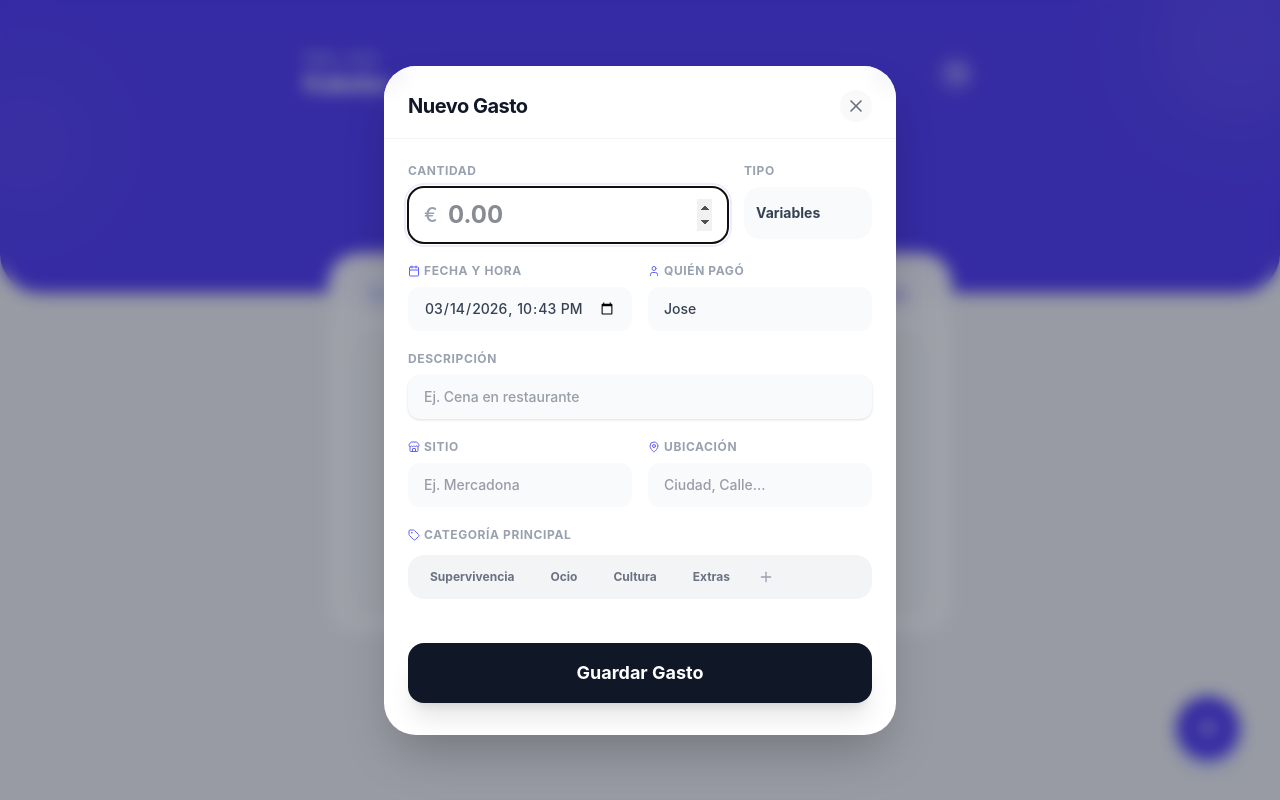
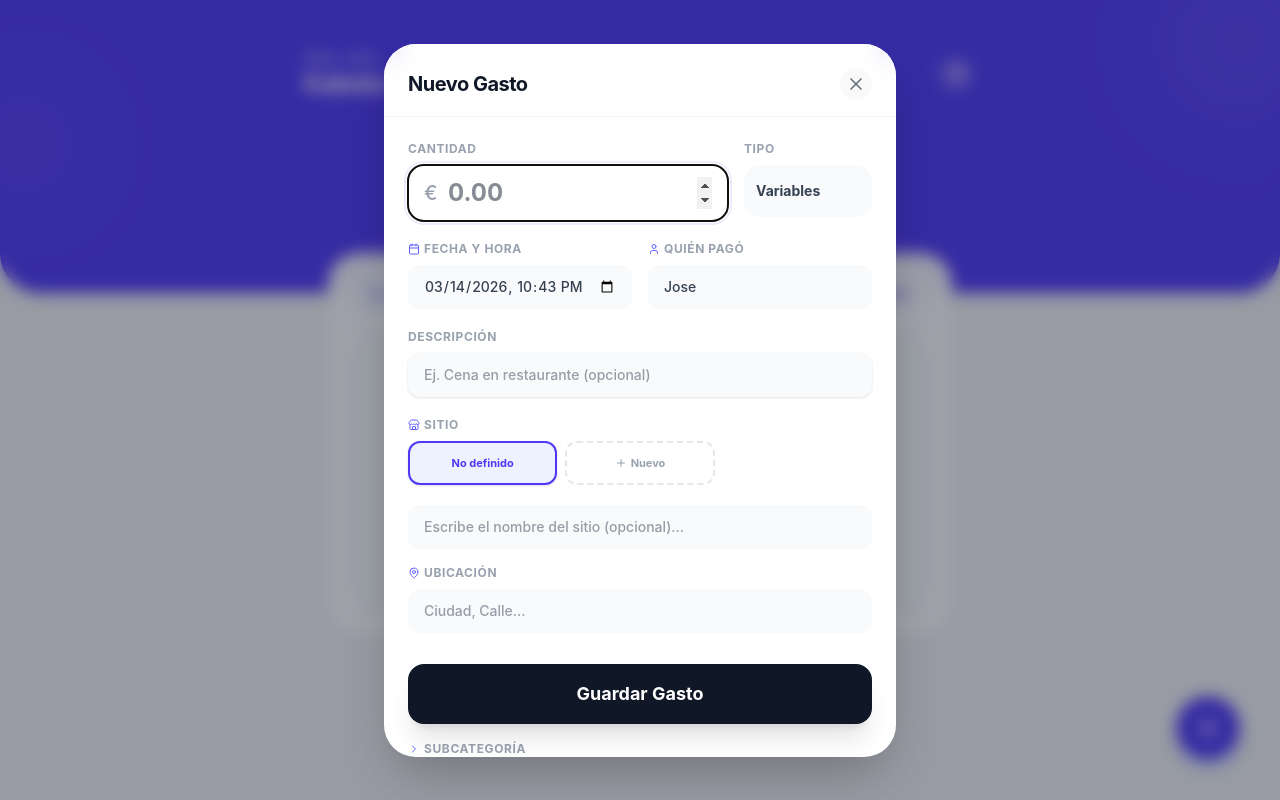
Before and after one commit to jpgmahedero/kakebo-pwa-ai, a React (Vite) app: page / in a window 1280 px wide. Both pictures are taken after a click on the button "Añadir nuevo gasto". Built offline with nearby package versions, Linux system fonts and the light colour scheme.

Commit message:
feat: implement persistent places management, make description optional, and reset database

```diff
--- a/src/Implementation Plan.md
+++ b/src/Implementation Plan.md
@@ -12,13 +12,15 @@ Antes de pasar a la planificación mensual, debemos asegurar que el modelo de da
 - Eliminar tipo `Pillar`.
 - `Category`: Categoría de nivel superior (ej: Supervivencia, Ocio).
 - `SubCategory`: Pertenece a una `Category` (ej: Comida, Transporte).
-- `Expense`: Incluye `categoryId` y `subCategoryId`.
+- `Place`: Sitio guardado (ej: Mercadona, Bar Paco).
+- `Expense`: Incluye `categoryId`, `subCategoryId` y opcionalmente `placeId`.
 
 ### [Gastos]
 
 #### [MODIFICAR] [AddExpenseForm.tsx](file:///home/jose/Documents/dev/kakebo/kakebo-pwa-ai/src/components/AddExpenseForm.tsx)
 - Añadir prop `initialData` para cargar datos al editar.
 - Cambiar el título "Nuevo Gasto" a "Editar Gasto" según el modo.
+- Implementar gestión de Sitios (Selección, Creación y Borrado).
 
 #### [MODIFICAR] [App.tsx](file:///home/jose/Documents/dev/kakebo/kakebo-pwa-ai/src/App.tsx)
 - Gestionar estado `editingExpense`.
--- a/src/components/AddExpenseForm.tsx
+++ b/src/components/AddExpenseForm.tsx
@@ -1,7 +1,7 @@
 import { useState, useEffect } from 'react';
 import { X, MapPin, Store, User, Calendar, Tag, Plus, ChevronRight, Trash2 } from 'lucide-react';
 import { useExpenseStore } from '../store/useExpenseStore';
-import type { Expense, ExpenseType, Category, SubCategory } from '../types';
+import type { Expense, ExpenseType, Category, SubCategory, Place } from '../types';
 
 interface Props {
   isOpen: boolean;
@@ -11,31 +11,35 @@ interface Props {
 }
 
 export function AddExpenseForm({ isOpen, onClose, onSave, initialData }: Props) {
-  const { categories, subCategories, addCategory, addSubCategory, removeSubCategory } = useExpenseStore();
+  const { categories, subCategories, places, addCategory, addSubCategory, removeSubCategory, addPlace, removePlace } = useExpenseStore();
 
   const [amount, setAmount] = useState('');
   const [description, setDescription] = useState('');
   const [categoryId, setCategoryId] = useState('');
   const [subCategoryId, setSubCategoryId] = useState('');
+  const [placeId, setPlaceId] = useState('');
   const [whoPaid, setWhoPaid] = useState('Jose');
   const [knownPlace, setKnownPlace] = useState('');
   const [location, setLocation] = useState('');
   const [type, setType] = useState<ExpenseType>('variable');
   const [date, setDate] = useState(new Date().toISOString().slice(0, 16));
 
-  // State for new category/subcategory creation
+  // State for new category/subcategory/place creation
   const [isAddingNewCategory, setIsAddingNewCategory] = useState(false);
   const [newCategoryName, setNewCategoryName] = useState('');
   const [isAddingNewSubCategory, setIsAddingNewSubCategory] = useState(false);
   const [newSubCategoryName, setNewSubCategoryName] = useState('');
+  const [isAddingNewPlace, setIsAddingNewPlace] = useState(false);
+  const [newPlaceName, setNewPlaceName] = useState('');
 
   // Handle initialData for editing
   useEffect(() => {
     if (initialData) {
       setAmount(initialData.amount.toString());
-      setDescription(initialData.description);
+      setDescription(initialData.description || '');
       setCategoryId(initialData.categoryId);
       setSubCategoryId(initialData.subCategoryId || '');
+      setPlaceId(initialData.placeId || '');
       setWhoPaid(initialData.whoPaid);
       setKnownPlace(initialData.knownPlace || '');
       setLocation(initialData.location || '');
@@ -45,6 +49,8 @@ export function AddExpenseForm({ isOpen, onClose, onSave, initialData }: Props)
       // Default initial states when not editing
       setAmount('');
       setDescription('');
+      setCategoryId(categories.length > 0 ? categories[0].id : '');
+      setPlaceId('');
       setWhoPaid('Jose');
       setKnownPlace('');
       setLocation('');
@@ -104,18 +110,34 @@ export function AddExpenseForm({ isOpen, onClose, onSave, initialData }: Props)
     setIsAddingNewSubCategory(false);
   };
 
+  const handleAddNewPlace = () => {
+    if (!newPlaceName.trim()) return;
+
+    const newPlc: Place = {
+      id: crypto.randomUUID(),
+      name: newPlaceName.trim()
+    };
+
+    addPlace(newPlc);
+    setPlaceId(newPlc.id);
+    setKnownPlace(''); // Limpiar texto manual al crear uno guardado
+    setNewPlaceName('');
+    setIsAddingNewPlace(false);
+  };
+
   const handleSubmit = (e: React.FormEvent) => {
     e.preventDefault();
-    if (!amount || !description || !categoryId) return;
+    if (!amount || !categoryId) return;
 
     onSave({
       amount: parseFloat(amount),
       description,
       categoryId,
       subCategoryId,
+      placeId,
       date: new Date(date).toISOString(),
       type,
-      knownPlace,
+      knownPlace: places.find(p => p.id === placeId)?.name || knownPlace,
       location,
       whoPaid,
       paymentMethod: 'Tarjeta',
@@ -214,27 +236,115 @@ export function AddExpenseForm({ isOpen, onClose, onSave, initialData }: Props)
             <label className="block text-xs font-bold text-gray-400 uppercase tracking-wider mb-2 font-['Inter']">Descripción</label>
             <input
               type="text"
-              required
               value={description}
               onChange={(e) => setDescription(e.target.value)}
-              placeholder="Ej. Cena en restaurante"
+              placeholder="Ej. Cena en restaurante (opcional)"
               className="w-full px-4 py-3 bg-gray-50 border-0 rounded-xl text-sm font-medium text-gray-700 focus:ring-4 focus:ring-indigo-600/10 focus:bg-white transition-all shadow-sm"
             />
           </div>
 
-          <div className="grid grid-cols-2 gap-4">
-            <div>
+          <div className="space-y-4">
+            <div className="space-y-3">
               <label className="block text-xs font-bold text-gray-400 uppercase tracking-wider mb-2 flex items-center gap-1 font-['Inter']">
                 <Store className="w-3 h-3 text-indigo-500" /> Sitio
               </label>
+
+              <div className="grid grid-cols-3 gap-2">
+                <button
+                  type="button"
+                  onClick={() => {
+                    setPlaceId('');
+                    // Permite que knownPlace se mantenga si el usuario está escribiendo
+                  }}
+                  className={`py-3 px-2 rounded-xl text-[11px] font-bold transition-all border-2 ${
+                    placeId === ''
+                      ? 'bg-indigo-50 border-indigo-600 text-indigo-600 shadow-sm'
+                      : 'bg-white border-transparent text-gray-500 hover:bg-gray-50 hover:border-gray-200 shadow-sm'
+                  }`}
+                >
+                  No definido
+                </button>
+                {places.map((place) => (
+                  <div key={place.id} className="relative group">
+                    <button
+                      type="button"
+                      onClick={() => {
+                        setPlaceId(place.id);
+                        setKnownPlace(''); // Limpiar texto manual si selecciona uno guardado
+                      }}
+                      className={`w-full py-3 px-2 rounded-xl text-[11px] font-bold transition-all border-2 pr-7 ${
+                        placeId === place.id
+                          ? 'bg-indigo-50 border-indigo-600 text-indigo-600 shadow-sm'
+                          : 'bg-white border-transparent text-gray-500 hover:bg-gray-50 hover:border-gray-200 shadow-sm'
+                      }`}
+                    >
+                      {place.name}
+                    </button>
+                    <button
+                      type="button"
+                      onClick={(e) => {
+                        e.stopPropagation();
+                        if (confirm(`¿Eliminar el sitio "${place.name}"?`)) {
+                          removePlace(place.id);
+                          if (placeId === place.id) setPlaceId('');
+                        }
+                      }}
+                      className="absolute right-1.5 top-1/2 -translate-y-1/2 p-1 text-gray-300 hover:text-red-500 opacity-0 group-hover:opacity-100 transition-opacity"
+                    >
+                      <Trash2 className="w-3 h-3" />
+                    </button>
+                  </div>
+                ))}
+
+                {!isAddingNewPlace ? (
+                  <button
+                    type="button"
+                    onClick={() => setIsAddingNewPlace(true)}
+                    className="py-3 px-2 rounded-xl text-[11px] font-bold transition-all border-2 border-dashed border-gray-200 text-gray-400 hover:border-indigo-300 hover:text-indigo-400 flex items-center justify-center gap-1 bg-white"
+                  >
+                    <Plus className="w-3 h-3" /> Nuevo
+                  </button>
+                ) : (
+                  <div className="col-span-3 flex gap-2 animate-in slide-in-from-top-2 duration-200">
+                    <input
+                      type="text"
+                      value={newPlaceName}
+                      onChange={(e) => setNewPlaceName(e.target.value)}
+                      placeholder="Nombre del sitio..."
+                      className="flex-1 px-4 py-2 bg-gray-50 border-2 border-indigo-100 rounded-xl text-sm focus:ring-0 focus:border-indigo-600"
+                      autoFocus
+                    />
+                    <button
+                      type="button"
+                      onClick={handleAddNewPlace}
+                      className="px-4 py-2 bg-indigo-600 text-white rounded-xl text-xs font-bold shadow-md"
+                    >
+                      Añadir
+                    </button>
+                    <button
+                      type="button"
+                      onClick={() => setIsAddingNewPlace(false)}
+                      className="px-2 py-2 text-gray-400 hover:text-gray-600"
+                    >
+                      <X className="w-4 h-4" />
+                    </button>
+                  </div>
+                )}
+              </div>
+
+              {placeId === '' && (
+                <div className="pt-2">
                   <input
                     type="text"
                     value={knownPlace}
                     onChange={(e) => setKnownPlace(e.target.value)}
-                placeholder="Ej. Mercadona"
+                    placeholder="Escribe el nombre del sitio (opcional)..."
                     className="w-full px-4 py-3 bg-gray-50 border-0 rounded-xl text-sm font-medium text-gray-700 focus:ring-4 focus:ring-indigo-600/10"
                   />
                 </div>
+              )}
+            </div>
+
             <div>
               <label className="block text-xs font-bold text-gray-400 uppercase tracking-wider mb-2 flex items-center gap-1 font-['Inter']">
                 <MapPin className="w-3 h-3 text-indigo-500" /> Ubicación
--- a/src/components/ExpenseList.tsx
+++ b/src/components/ExpenseList.tsx
@@ -16,7 +16,7 @@ const IconMap = (name: string, props: any) => {
 };
 
 export function ExpenseList({ expenses, onExpenseClick }: Props) {
-  const { categories, subCategories } = useExpenseStore();
+  const { categories, subCategories, places } = useExpenseStore();
 
   if (expenses.length === 0) {
     return (
@@ -37,6 +37,8 @@ export function ExpenseList({ expenses, onExpenseClick }: Props) {
       {expenses.map((expense) => {
         const category = categories.find(c => c.id === expense.categoryId);
         const subCategory = subCategories.find(s => s.id === expense.subCategoryId);
+        const place = places.find(p => p.id === expense.placeId);
+        const placeName = place?.name || expense.knownPlace;
         const dateObj = new Date(expense.date);
         const timeStr = dateObj.toLocaleTimeString('es-ES', { hour: '2-digit', minute: '2-digit' });
 
@@ -55,10 +57,12 @@ export function ExpenseList({ expenses, onExpenseClick }: Props) {
               </div>
               <div className="flex flex-col min-w-0">
                 <div className="flex items-center gap-2 mb-1">
-                  <p className="font-bold text-gray-900 leading-tight line-clamp-1">{expense.description}</p>
-                  {expense.knownPlace && (
+                  <p className="font-bold text-gray-900 leading-tight line-clamp-1">
+                    {expense.description || category?.name || 'Gasto'}
+                  </p>
+                  {placeName && (
                     <span className="text-[10px] font-bold text-gray-400 uppercase tracking-tighter truncate">
-                      @ {expense.knownPlace}
+                      @ {placeName}
                     </span>
                   )}
                 </div>
--- a/src/lib/mock-data.ts
+++ b/src/lib/mock-data.ts
@@ -25,46 +25,4 @@ export const MOCK_SUBCATEGORIES: SubCategory[] = [
   { id: 's8', categoryId: 'cat4', name: 'Regalos' },
 ];
 
-export const MOCK_EXPENSES: Expense[] = [
-  {
-    id: '1',
-    date: new Date().toISOString(),
-    amount: 15.50,
-    categoryId: 'cat2', // Ocio
-    subCategoryId: 's4', // Restaurantes
-    type: 'variable',
-    description: 'Cena con amigos',
-    whoPaid: 'Jose',
-    paymentMethod: 'Tarjeta',
-    knownPlace: 'Pizzería Roma',
-    createdAt: new Date().toISOString(),
-    updatedAt: new Date().toISOString(),
-  },
-  {
-    id: '2',
-    date: new Date(Date.now() - 86400000).toISOString(),
-    amount: 45.00,
-    categoryId: 'cat1', // Supervivencia
-    subCategoryId: 's2', // Transporte
-    type: 'fixed',
-    description: 'Abono mensual',
-    whoPaid: 'Jose',
-    paymentMethod: 'Tarjeta',
-    createdAt: new Date().toISOString(),
-    updatedAt: new Date().toISOString(),
-  },
-  {
-    id: '3',
-    date: new Date(Date.now() - 172800000).toISOString(),
-    amount: 12.50,
-    categoryId: 'cat3', // Cultura
-    subCategoryId: 's6', // Libros/Cine
-    type: 'variable',
-    description: 'Libro nuevo',
-    whoPaid: 'Jose',
-    paymentMethod: 'Efectivo',
-    knownPlace: 'Librería Central',
-    createdAt: new Date().toISOString(),
-    updatedAt: new Date().toISOString(),
-  }
-];
+export const MOCK_EXPENSES: Expense[] = [];
--- a/src/store/useExpenseStore.ts
+++ b/src/store/useExpenseStore.ts
@@ -1,19 +1,22 @@
 import { create } from 'zustand';
 import { persist, createJSONStorage } from 'zustand/middleware';
 import localforage from 'localforage';
-import type { Expense, Category, SubCategory } from '../types';
+import type { Expense, Category, SubCategory, Place } from '../types';
 import { MOCK_CATEGORIES, MOCK_SUBCATEGORIES } from '../lib/mock-data';
 
 interface ExpenseState {
   expenses: Expense[];
   categories: Category[];
   subCategories: SubCategory[];
+  places: Place[];
   addExpense: (expense: Expense) => void;
   removeExpense: (id: string) => void;
   updateExpense: (id: string, updatedExpense: Partial<Expense>) => void;
   addCategory: (category: Category) => void;
   addSubCategory: (subCategory: SubCategory) => void;
   removeSubCategory: (id: string) => void;
+  addPlace: (place: Place) => void;
+  removePlace: (id: string) => void;
   clearExpenses: () => void;
 }
 
@@ -29,6 +32,7 @@ export const useExpenseStore = create<ExpenseState>()(
       expenses: [],
       categories: MOCK_CATEGORIES,
       subCategories: MOCK_SUBCATEGORIES,
+      places: [],
       addExpense: (expense) =>
         set((state) => ({ expenses: [expense, ...state.expenses] })),
       removeExpense: (id) =>
@@ -47,22 +51,16 @@ export const useExpenseStore = create<ExpenseState>()(
         set((state) => ({ subCategories: [...state.subCategories, subCategory] })),
       removeSubCategory: (id) =>
         set((state) => ({ subCategories: state.subCategories.filter(s => s.id !== id) })),
+      addPlace: (place) =>
+        set((state) => ({ places: [...state.places, place] })),
+      removePlace: (id) =>
+        set((state) => ({ places: state.places.filter(p => p.id !== id) })),
       clearExpenses: () => set({ expenses: [] }),
     }),
     {
-      name: 'expense-storage',
-      // Usa localforage como motor de persistencia (usa IndexedDB optimizadamente)
-      storage: createJSONStorage(() => ({
-        getItem: async (name: string): Promise<string | null> => {
-          return (await localforage.getItem(name)) || null;
-        },
-        setItem: async (name: string, value: string): Promise<void> => {
-          await localforage.setItem(name, value);
-        },
-        removeItem: async (name: string): Promise<void> => {
-          await localforage.removeItem(name);
-        },
-      })),
+      name: 'kakebo-storage',
+      version: 2, // Incrementado para vaciar la BBDD (reset persist)
+      storage: createJSONStorage(() => localforage as any),
     }
   )
 );
--- a/src/task.md
+++ b/src/task.md
@@ -16,6 +16,9 @@
   - [x] Refactor: Remove Pillars, implement Category/Subcategory hierarchy
   - [x] Feature: Edit existing expenses
   - [x] Refinement: Subcategory display and deletion logic
+  - [x] Feature: Manage Places (add, delete, select)
+  - [x] Refinement: Make expense description optional
+  - [x] Action: Reset Database and refine Place selection auto-assignment
 - [ ] Phase 2: Kakebo Strategy & Budgeting
   - [ ] Update Types & Data Model (`MonthlyPlan`)
   - [ ] Create `usePlanStore` for persistence
--- a/src/types/index.ts
+++ b/src/types/index.ts
@@ -13,19 +13,25 @@ export interface SubCategory {
   name: string;
 }
 
+export interface Place {
+  id: string;
+  name: string;
+  address?: string;
+}
+
 export interface Expense {
   id: string;
   date: string; // ISO string (includes date and time)
   amount: number;
   categoryId: string;
   subCategoryId?: string;
+  placeId?: string;
   type: ExpenseType;
-  description: string;
+  description?: string;
+  whoPaid: string; // Who made the expense
   paymentMethod?: string;
   location?: string; // Physical location / coordinates
-  knownPlace?: string; // "Sitio" (e.g., Starbucks, Mercadona)
-  whoPaid: string; // Who made the expense
-  photoUrl?: string;
+  knownPlace?: string; // Mantener para compatibilidad o texto libre
   createdAt: string;
   updatedAt: string;
 }
```
Lines whose indentation alone changed are shown as unchanged.
